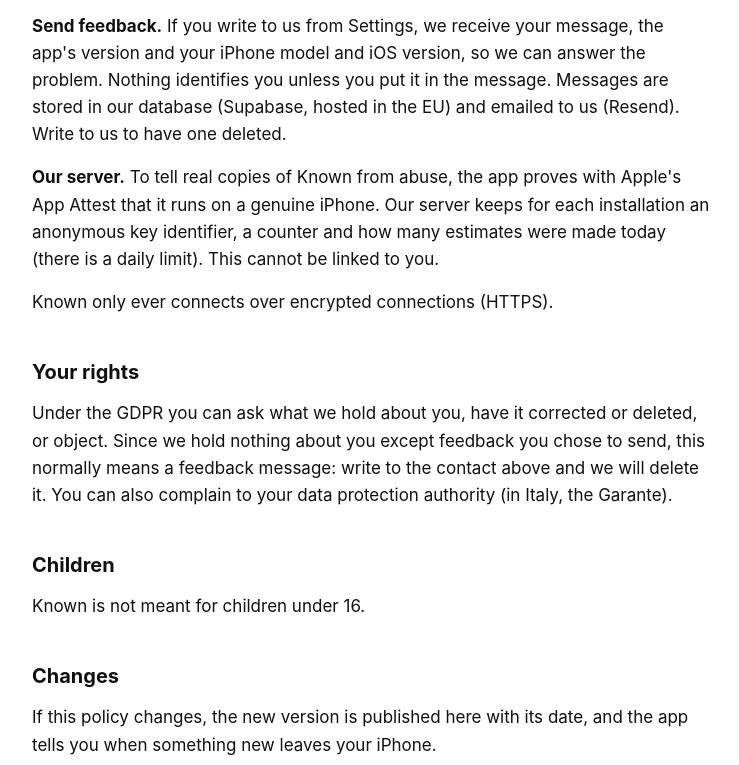
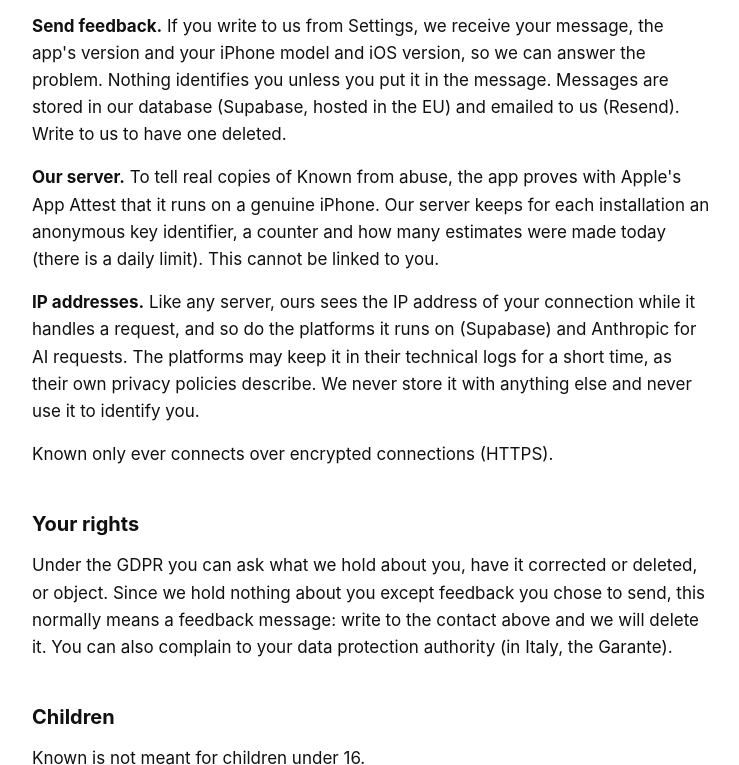
Before and after one commit to BaldiFilippo/known-site, a plain HTML site: page privacy-policy/index.html in a window 1280 px wide. Shown: the part 1830-2595 px from the top of the page, without its empty margins (268-1007 px from the left). Drawn offline with Linux system fonts and the light colour scheme.

Commit message:
Privacy policy: IP addresses paragraph, date 1 November 2026
Co-Authored-By: Claude Fable 5.1 <noreply@anthropic.com>
Claude-Session: https://claude.ai/code/session_01Fo9ZBW1Rkm3emotkqQaQYL

```diff
--- a/privacy-policy/index.html
+++ b/privacy-policy/index.html
@@ -11,7 +11,7 @@
 <main>
 <nav><a href="../">Known</a> · <a href="../privacy-policy/">Privacy policy</a> · <a href="../support/">Support</a></nav>
 <h1 id="known--privacy-policy">Known – Privacy Policy</h1>
-<p><strong>Last updated:</strong> 19 October 2026<br><strong>Who is
+<p><strong>Last updated:</strong> 1 November 2026<br><strong>Who is
 responsible:</strong> Filippo Baldi, Italy – <a
 href="mailto:baldi.filippo@icloud.com">baldi.filippo@icloud.com</a></p>
 <p>Known is a food diary for iPhone. It has no accounts of its own, no
@@ -89,6 +89,10 @@ the app proves with Apple's App Attest that it runs on a genuine iPhone.
 Our server keeps for each installation an anonymous key identifier, a
 counter and how many estimates were made today (there is a daily limit).
 This cannot be linked to you.</p>
+<p><strong>IP addresses.</strong> Like any server, ours sees the IP address of your connection while it handles a
+request, and so do the platforms it runs on (Supabase) and Anthropic for AI requests. The platforms may keep it in
+their technical logs for a short time, as their own privacy policies describe. We never store it with anything else
+and never use it to identify you.</p>
 <p>Known only ever connects over encrypted connections (HTTPS).</p>
 <h2 id="your-rights">Your rights</h2>
 <p>Under the GDPR you can ask what we hold about you, have it corrected
```
